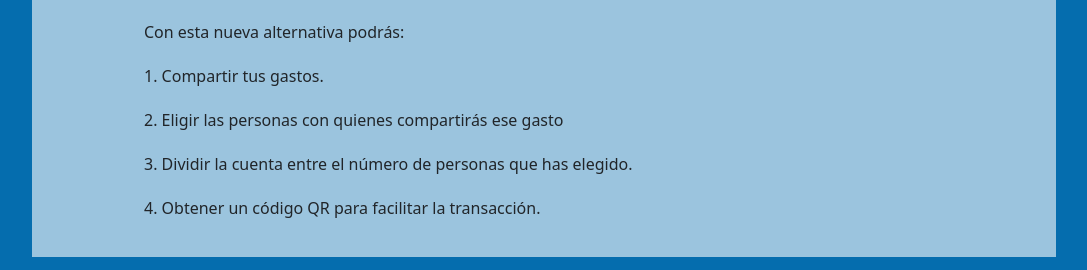
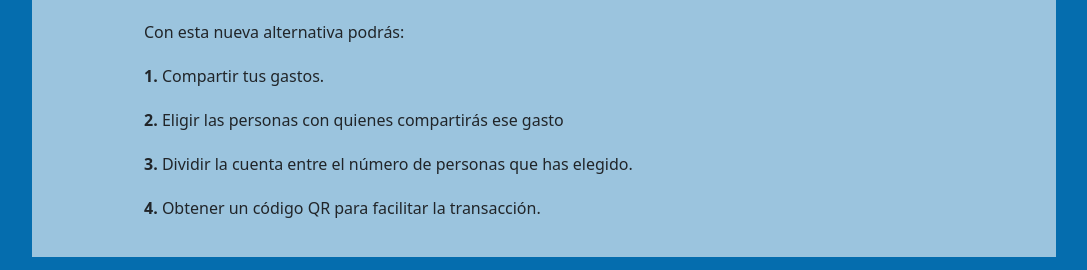
Before and after one commit to Melissa-Bracamonte/reto-citibanamex, a React (Create React App) app: page /informacion in a window 1280 px wide. Shown: the part 534-804 px from the top of the page, without its empty margins (96-1183 px from the left). Built offline with nearby package versions, Linux system fonts and the light colour scheme.

Commit message:
diseño de la vista Information

```diff
--- a/src/components/Information.js
+++ b/src/components/Information.js
@@ -28,12 +28,12 @@ const Information = () => {
             sacar las cuentas, ¡nosotros lo hacemos por ti!
           </p>
           <p>Con esta nueva alternativa podrás:</p>
-          <p>1. Compartir tus gastos.</p>
-          <p>2. Eligir las personas con quienes compartirás ese gasto</p>
+          <p><strong>1.</strong> Compartir tus gastos.</p>
+          <p><strong>2.</strong> Eligir las personas con quienes compartirás ese gasto</p>
           <p>
-            3. Dividir la cuenta entre el número de personas que has elegido.
+          <strong>3.</strong> Dividir la cuenta entre el número de personas que has elegido.
           </p>
-          <p>4. Obtener un código QR para facilitar la transacción.</p>
+          <p><strong>4.</strong> Obtener un código QR para facilitar la transacción.</p>
         </div>
       </div>
     </>
```
